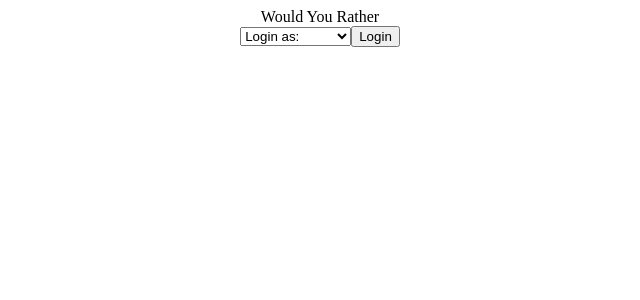
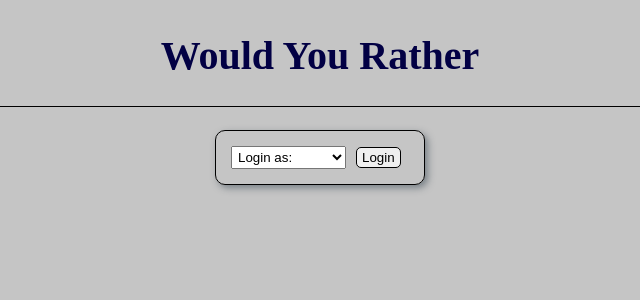
Before and after one commit to shirblc/reactnd-would-you-rather, a React (Create React App) app: page / in a window 1280 px wide. Shown: the top 300 px of the page, without its empty margins (320-960 px from the left). Built offline with nearby package versions, Linux system fonts and the light colour scheme.

Commit message:
Added basic styling.

```diff
--- a/src/components/App.css
+++ b/src/components/App.css
@@ -1,38 +1,164 @@
-.App {
-  text-align: center;
+body {
+	background: #C5C5C5;
 }
 
-.App-logo {
-  height: 40vmin;
-  pointer-events: none;
+/* =================== App Component =================== */
+/* The header */
+.App-header {
+	display: flex;
+	flex-direction: column;
+	align-items: center;
+	justify-content: center;
+	font-size: 20px;
+	position: absolute;
+	width: 90%;
+	margin: 5px 5%;
+	color: #020044;
+	left: 0;
+	right: 0;
+	top: 0;
+	border-bottom: thin solid #000000;
 }
 
-@media (prefers-reduced-motion: no-preference) {
-  .App-logo {
-    animation: App-logo-spin infinite 20s linear;
-  }
+/* Main content area */
+.content {
+	position: absolute;
+	top: 120px;
+	left: 0;
+	right: 0;
 }
 
-.App-header {
-  background-color: #282c34;
-  min-height: 100vh;
-  display: flex;
-  flex-direction: column;
-  align-items: center;
-  justify-content: center;
-  font-size: calc(10px + 2vmin);
-  color: white;
+/* Link */
+a {
+	color: #0D336E;
 }
 
-.App-link {
-  color: #61dafb;
+/* =================== Home Component =================== */
+/* Home container */
+#dashboard {
+	display: flex;
+	flex-wrap: wrap;
+	align-items: center;
+	justify-content: center;
+	align-content: space-around;
 }
 
-@keyframes App-logo-spin {
-  from {
-    transform: rotate(0deg);
-  }
-  to {
-    transform: rotate(360deg);
-  }
+/* Home page title */
+h2 {
+	color: #020044;
+	font-size: 24px;
+	margin: 5px 20% 15px;
 }
+
+/* Home page questions list container */
+.questionList {
+	border: thin solid #000000;
+	border-radius: 10px;
+	box-shadow: 3px 3px 7px 0 rgba(46, 61, 73, 0.5);
+	padding: 10px;
+	width: 35%;
+	margin: 5px Calc((30% - 140px) / 4);
+	align-self: stretch;
+}
+
+/* Home page questions list title */
+h3 {
+	color: #020044;
+	text-align: center;
+}
+
+/* Home page questions list */
+ul {
+	list-style: none;
+	margin: 0;
+	padding: 0 5px;
+}
+
+/* Home page questions list item */
+li {
+	margin: 10px 5px;
+	text-align: center;
+	text-transform: capitalize;
+	line-height: 1.4rem;
+}
+
+/* =================== Login Page Component =================== */
+/* Login form */
+#loginForm {
+	border: thin solid #000000;
+	border-radius: 10px;
+	box-shadow: 3px 3px 7px 0 rgba(46, 61, 73, 0.5);
+	padding: 10px;
+	margin: 10px Calc((100% - 210px) / 2);
+}
+
+/* Login form dropdown */
+#loginForm select {
+	margin: 5px;
+	padding: 2px;
+}
+
+/* Login form button */
+#loginForm button {
+	margin: 5px;
+	padding: 2px 5px;
+	border-radius: 5px;
+	border: thin solid #000000;
+}
+
+/* =================== Question Component =================== */
+/* Question container */
+#questionContainer {
+	display: flex;
+	flex-wrap: wrap;
+	align-items: center;
+	justify-content: center;
+	align-content: space-around;
+}
+
+/* Question component home page link */
+#questionContainer a {
+	padding: 0 10px 10px;
+	margin: 0 0 0 5%;
+}
+
+/* Question component title */
+#questionContainer h3 {
+	padding: 0 10px 10px;
+	margin: 0 35% 0 25%;
+	font-size: 22px;
+}
+
+/* Question component answer container */
+.answer {
+	display: flex;
+	flex-direction: column;
+	align-items: center;
+	justify-content: center;
+	align-content: space-around;
+	padding: 10px;
+	width: 35%;
+	margin: 5px Calc((30% - 140px) / 4);
+	align-self: stretch;
+}
+
+/* Question component answer button */
+.answer button {
+	padding: 10px;
+	font-size: 18px;
+	margin: 10px;
+	border: none;
+	border-radius: 10px;
+}
+
+/* Question component answer stats */
+.stats {
+	border-radius: 10px;
+	padding: 10px;
+	text-align: center;
+}
+
+/* Question component answer stats text */
+.stats div {
+	padding:  5px;
+}
--- a/src/components/App.js
+++ b/src/components/App.js
@@ -24,18 +24,22 @@ class App extends React.Component {
 	render() {
 		 return (
 			 <div className="App">
-				 Would You Rather
+				 <div className="App-header">
+					 <h1>Would You Rather</h1>
+				 </div>
 				 {
 					// if the data was fetched from the API into the state, check for currently logged in user
 					this.props.loading === false && (
 						this.props.currentUser
-						? <div>
+						? <div className="content">
 							<Route exact path='/' render={() => (
 									<Home userID={this.props.currentUser}/>
 								)} />
 							<Route path='/question/:id' component={Question} />
 						</div>
-						: <LoginPage />
+						: <div className="content">
+							<LoginPage />
+						</div>
 					)
 				 }
 			 </div>
--- a/src/components/Home.js
+++ b/src/components/Home.js
@@ -4,9 +4,9 @@ import { Link } from 'react-router-dom';
 
 class Home extends React.Component {
 	render() {
-		return (<div>
+		return (<div id='dashboard'>
 			<h2>{`${this.props.currentUser.name}'s Questions`}</h2>
-			<div>
+			<div className='questionList'>
 				<h3>Unanswered Questions</h3>
 				<ul>
 					{
@@ -16,7 +16,7 @@ class Home extends React.Component {
 					}
 				</ul>
 			</div>
-			<div>
+			<div className='questionList'>
 				<h3>Answered Questions</h3>
 				<ul>
 					{
--- a/src/components/LoginPage.js
+++ b/src/components/LoginPage.js
@@ -33,7 +33,7 @@ class LoginPage extends React.Component {
 	// Render method
 	render() {
 		return (
-			<form onSubmit={this.onSubmit}>
+			<form onSubmit={this.onSubmit} id='loginForm'>
 				<select value={this.state.userID} onChange={this.onUpdate}>
 					<option value=''>Login as:</option>
 					{
--- a/src/components/Question.js
+++ b/src/components/Question.js
@@ -17,7 +17,7 @@ class Question extends React.Component {
 	// render
 	render() {
 		return (
-			<div>
+			<div id='questionContainer'>
 				<Link to='/'><FontAwesomeIcon icon='arrow-left'/></Link>
 				<h3>Would you rather...</h3>
 				{
```
